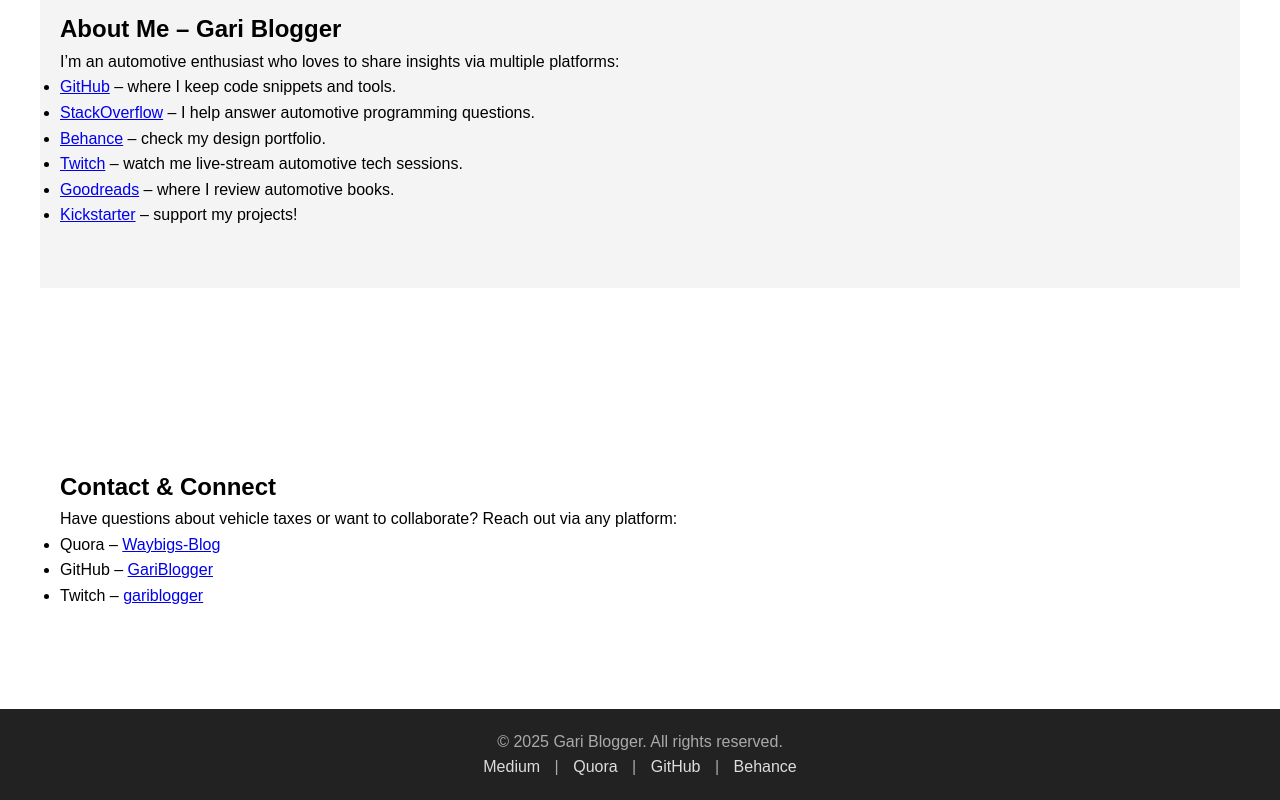
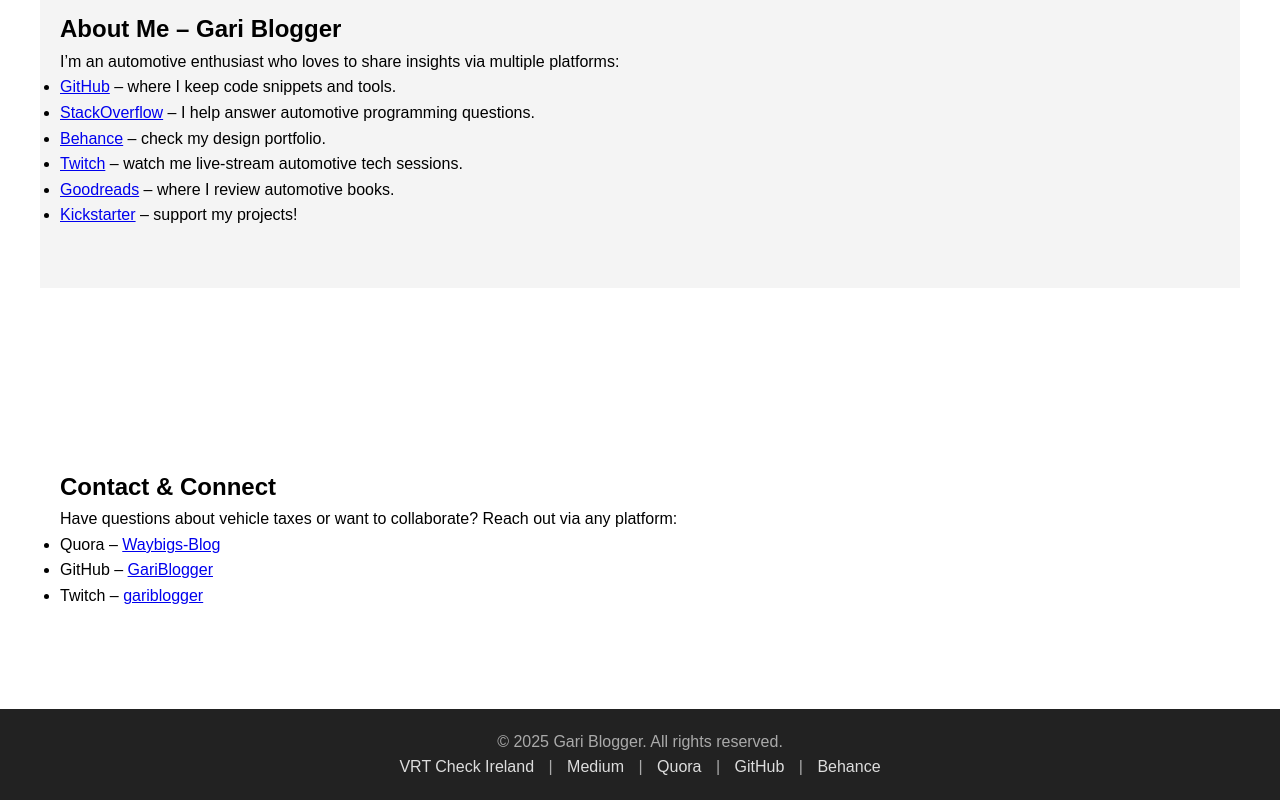
Before and after one commit to GariBlogger/gariblogger.github.com, a plain HTML site: page index.htm in a window 1280 px wide. Shown: the part 880-1680 px from the top of the page. Drawn offline with Linux system fonts and the light colour scheme.

Commit message:
Update index.htm

```diff
--- a/index.htm
+++ b/index.htm
@@ -86,6 +86,9 @@
 <footer>
   <p>&copy; 2025 Gari Blogger. All rights reserved.</p>
   <p>
+
+        <a href="https://vrt-calculator.com/" target="_blank">VRT Check Ireland</a> |
+
     <a href="https://medium.com/@WaybigsBlog/how-to-use-vrt-calculator-45f6080d2c95" target="_blank">Medium</a> |
     <a href="https://www.quora.com/profile/Waybigs-Blog" target="_blank">Quora</a> |
     <a href="https://github.com/GariBlogger" target="_blank">GitHub</a> |
```
